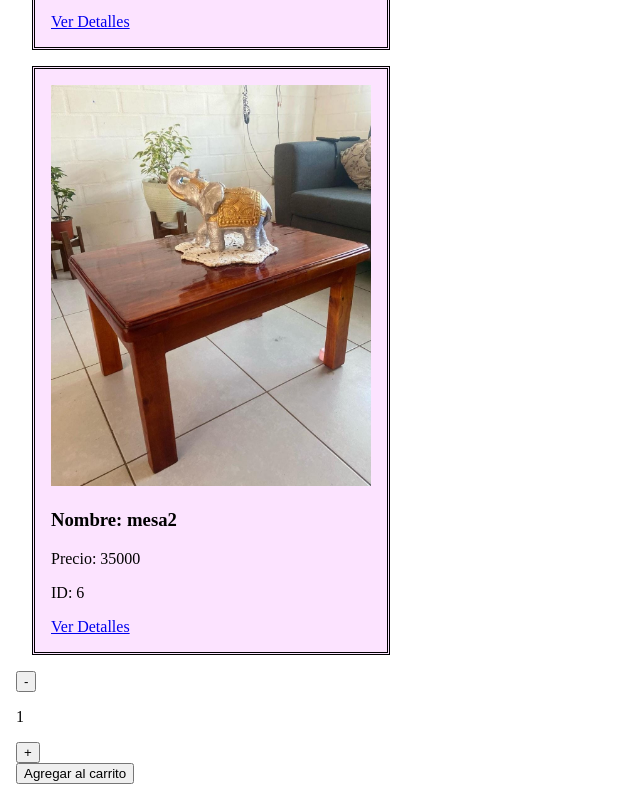
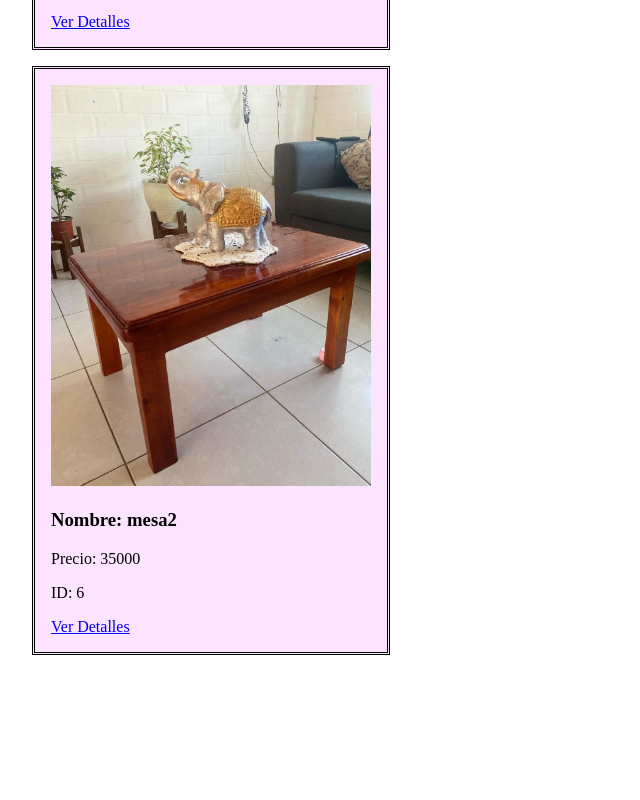
Before and after one commit to AnaElizabethA/2entrega-react, a React (Vite) app: page / in a window 1280 px wide. Shown: the part 3193-3993 px from the top of the page, without its empty margins (0-640 px from the left). After the commit the page ends 3880 px from the top, so only its background shows below. Built offline with nearby package versions, Linux system fonts and the light colour scheme.

Commit message:
modificacion al contador y agregar carrito

```diff
--- a/src/App.jsx
+++ b/src/App.jsx
@@ -6,9 +6,7 @@ import { BrowserRouter, Routes, Route } from 'react-router-dom';
 import NavBar from './componentes/NavBar/NavBar';
 import ItemListContainer from './componentes/ItemListContainer/ItemListContainer';
 import ItemDetailContainer from './componentes/ItemDetailContainer/ItemDetailContainer';
-import ItemContador from './componentes/ItemContador/ItemContador';
 import './App.css';
-
 
 const App = () => {
   return (
@@ -21,16 +19,12 @@ const App = () => {
           <Route path='/item/:idItem' element= {<ItemDetailContainer/>} />
           <Route path='*' element= {<h1> 404 NOT FOUND </h1>} />
         </Routes>
-        <ItemContador inicial={1} stock={10} onAdd={(contador) => console.log("Cantidad agregada", contador)}/>
+
       </BrowserRouter>
 
     </>
   )
 }
 
+
 export default App
-
-//Repaso de componentes:
-
-//1) Renderizar un unico elemento.
-// Pueden pasar pros de un componente padre a un hijo.
--- a/src/componentes/ItemContador/ItemContador.jsx
+++ b/src/componentes/ItemContador/ItemContador.jsx
@@ -1,20 +1,20 @@
 import React from 'react'
 import { useState } from 'react'
 
-const ItemContador = () => {
-    //hooks:
+const ItemContador = ({inicial,stock,onAdd}) => {
+
+
     const [contador, setContador] = useState(1);
 
-    let maximoStock = 10;
 
     const sumar = () => {
-        if(contador < maximoStock) {
+        if(contador < stock) {
             setContador(contador + 1);
         }
     }
 
     const restar = () => {
-        if(contador > 1){
+        if(contador > inicial){
             setContador(contador - 1);
         }
     }
@@ -27,7 +27,7 @@ const ItemContador = () => {
         <button onClick={ sumar }> + </button>
         </div>
         <div>
-            <button className="botonCarrito" onClick={() => onAdd(contador)} disabled={!maximoStock}>
+            <button className="botonCarrito" onClick={() => onAdd(contador)}>
                 Agregar al carrito
             </button>
         </div>
--- a/src/componentes/ItemDetail/ItemDetail.jsx
+++ b/src/componentes/ItemDetail/ItemDetail.jsx
@@ -1,13 +1,20 @@
 import './ItemDetail.css'
+import ItemContador from '../ItemContador/ItemContador'
 
-const ItemDetail = ({id, nombre, precio, img}) => {
+const ItemDetail = ({id, nombre, precio, img, stock}) => {
+
+  const onAdd =(quantity) => {
+    console.log(quantity)
+  }
+
   return (
     <div className='contenedorItem'>
         <h2>Nombre: {nombre} </h2>
         <h3>Precio: {precio} </h3>
         <h3>ID: {id} </h3>
-        <p> Lorem ipsum dolor sit amet consectetur adipisicing elit. Fuga odio eveniet facere maiores quo tempore quisquam! Consectetur dolores quos ducimus maiores quam quae, eveniet voluptatibus beatae, nemo cumque tempore modi?</p>
+        <p> Lorem ipsum dolor sit amet consectetur adipisicing elit. Fuga eveniet facere maiores quo tempore quisquam! Consectetur dolores quos ducimus maiores quam quae, eveniet voluptatibus beatae, nemo cumque tempore modi?</p>
         <img src= {img} alt={nombre} />
+        <ItemContador inicial={1} stock={10} onAdd={onAdd}/>
     </div>
   )
 }
```
